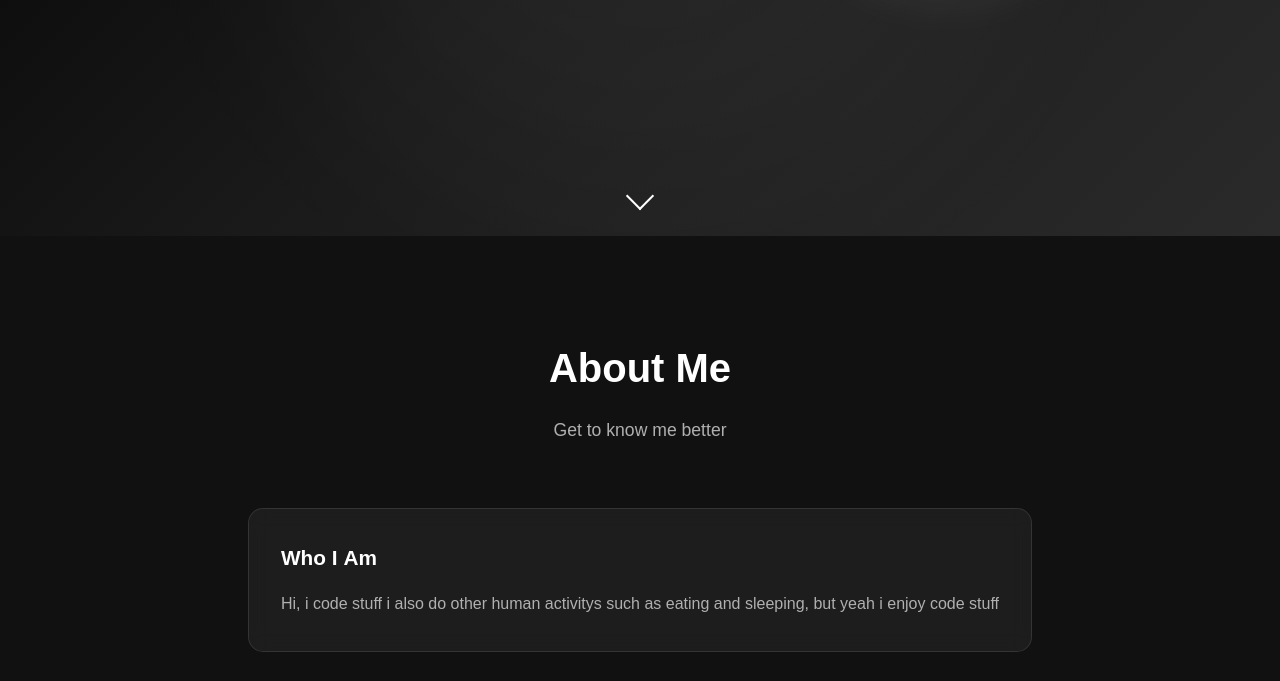
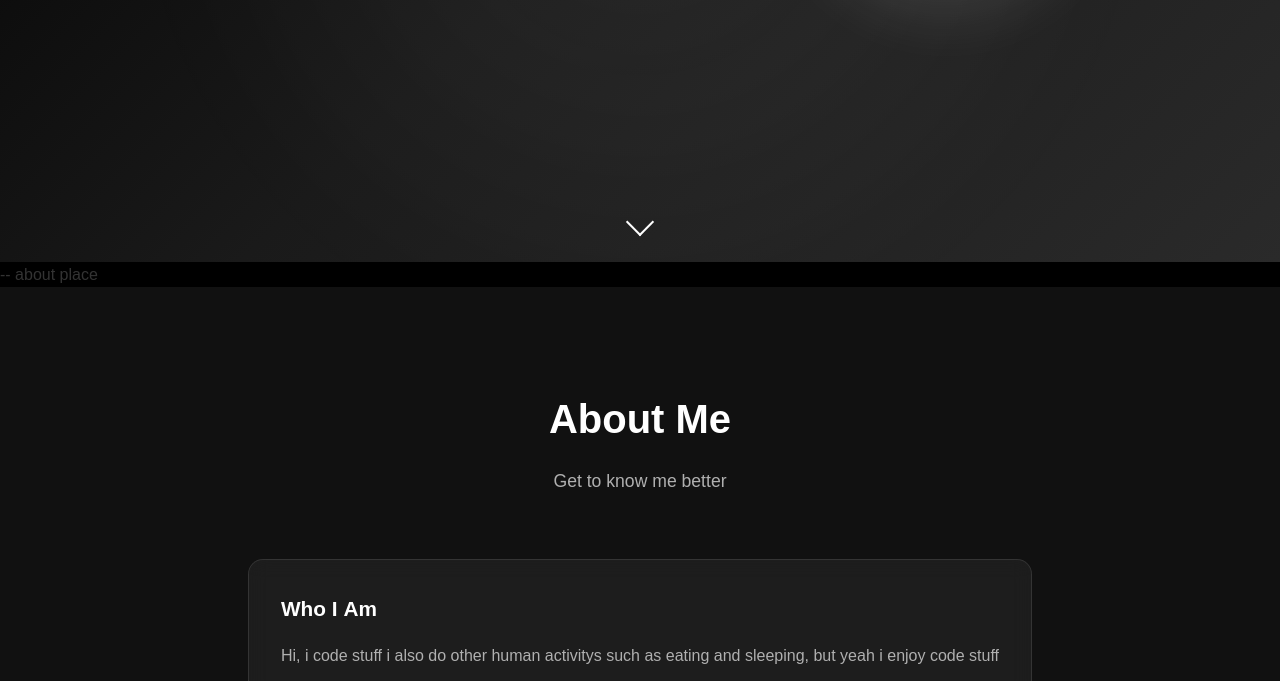
Before and after one commit to JungleMNa/JungleMNa.github.io, a plain HTML site: page index.html in a window 1280 px wide. Shown: the part 494-1175 px from the top of the page. Drawn offline with Linux system fonts and the light colour scheme.

Commit message:
Update index.html

```diff
--- a/index.html
+++ b/index.html
@@ -9,7 +9,7 @@
     <link rel="stylesheet" href="https://cdnjs.cloudflare.com/ajax/libs/font-awesome/6.0.0/css/all.min.css">
 </head>
 <body>
-    <!-- Navigation -->
+    -- Navigation
     <nav class="navbar">
         <div class="nav-container">
             <div class="nav-logo">
@@ -25,7 +25,7 @@
         </div>
     </nav>
 
-    <!-- Hero Section -->
+    -- Uh hero section thingy
     <section id="home" class="hero">
         <div class="hero-container">
             <div class="hero-content">
@@ -74,7 +74,7 @@
         </div>
     </section>
 
-    <!-- About Section -->
+    -- about place
     <section id="about" class="about">
         <div class="container">
             <div class="section-header">
@@ -110,7 +110,7 @@
         </div>
     </section>
 
-    <!-- Skills Section -->
+    -- SKills
     <section id="skills" class="skills">
         <div class="container">
             <div class="section-header">
@@ -214,7 +214,7 @@
 
 
 
-    <!-- Footer -->
+    -- Feet...
     <footer class="footer">
         <div class="container">
             <div class="footer-content">
```
